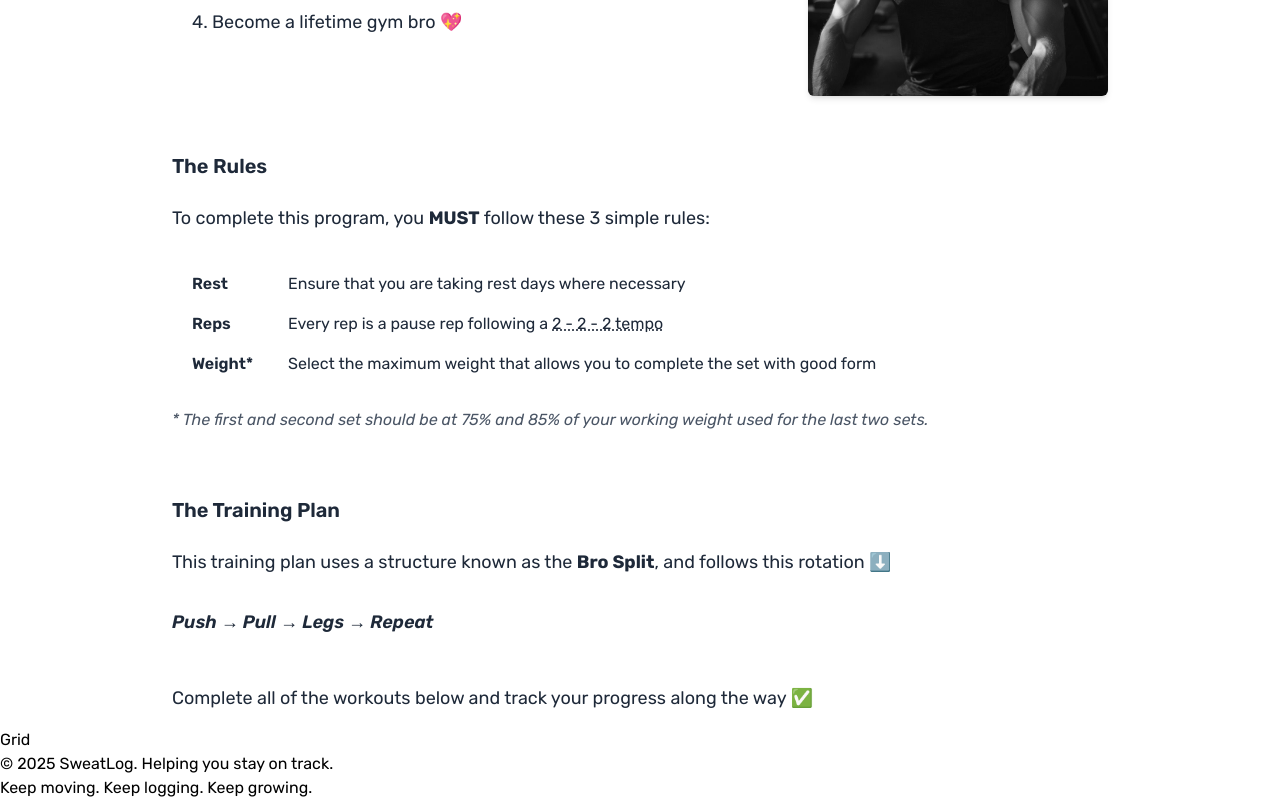
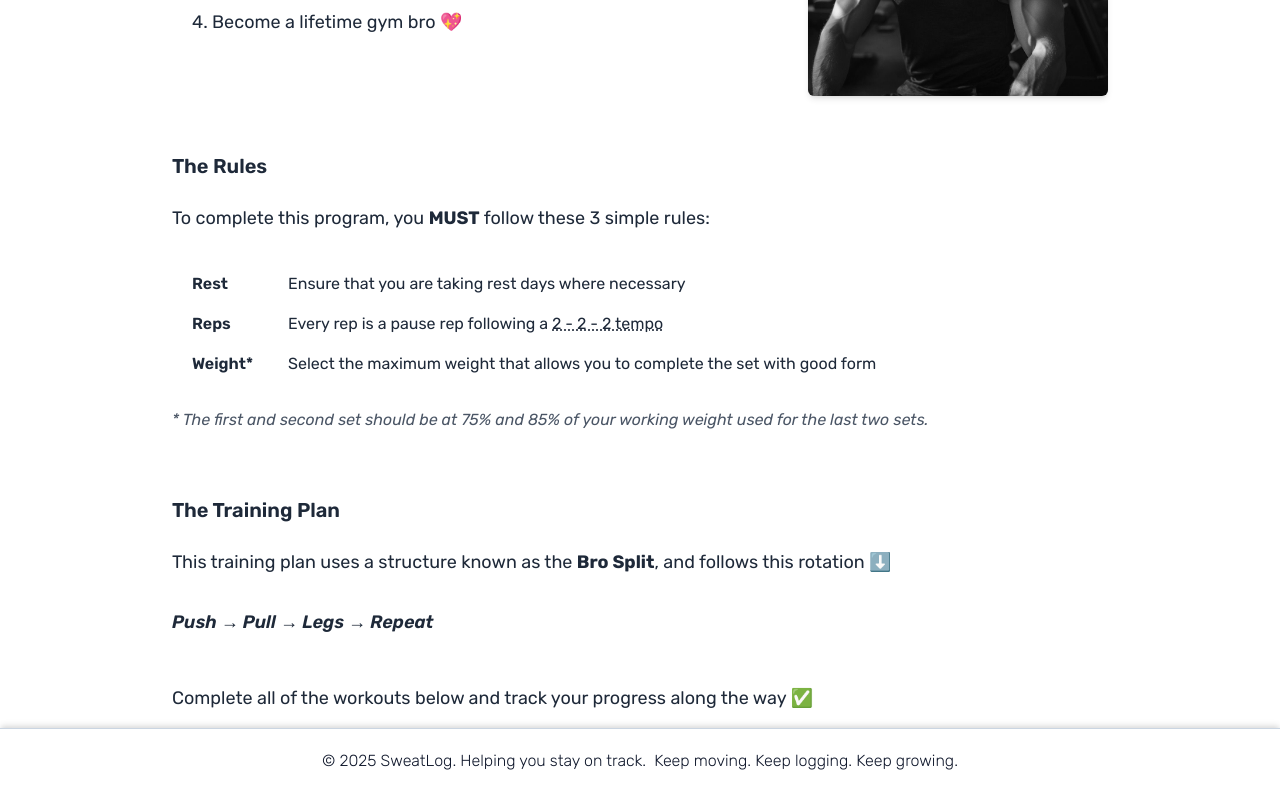
Before and after one commit to the-ajay-panigrahi/sweatlog, a React (Vite) app: page / in a window 1280 px wide. Shown: the part 333-1133 px from the top of the page. Built offline with nearby package versions, Linux system fonts and the light colour scheme.

Commit message:
feat: add footer section

```diff
--- a/src/App.jsx
+++ b/src/App.jsx
@@ -8,7 +8,7 @@ const App = () => {
     <Layout>
       <main>
         <Hero />
-        <Grid />
+        {/* <Grid /> */}
       </main>
     </Layout>
   );
--- a/src/components/Footer.jsx
+++ b/src/components/Footer.jsx
@@ -2,11 +2,21 @@ import React from "react";
 
 const Footer = () => {
   return (
-    <footer>
-      <p>
-        &copy; {new Date().getFullYear()} SweatLog. Helping you stay on track.
-      </p>
-      <p>Keep moving. Keep logging. Keep growing.</p>
+    <footer
+      className="border-t border-slate-300"
+      style={{
+        boxShadow:
+          "0 -4px 6px -1px rgba(0,0,0,0.1), 0 -2px 4px -1px rgba(0,0,0,0.06)",
+      }}
+    >
+      <div className="max-w-[1000px] mx-auto flex flex-col sm:flex-row gap-2 justify-center items-center text-center px-4 py-5">
+        <p className="text-slate-900 font-thin">
+          &copy; {new Date().getFullYear()} SweatLog. Helping you stay on track.
+        </p>
+        <p className="text-slate-900 font-thin">
+          Keep moving. Keep logging. Keep growing.
+        </p>
+      </div>
     </footer>
   );
 };
```
